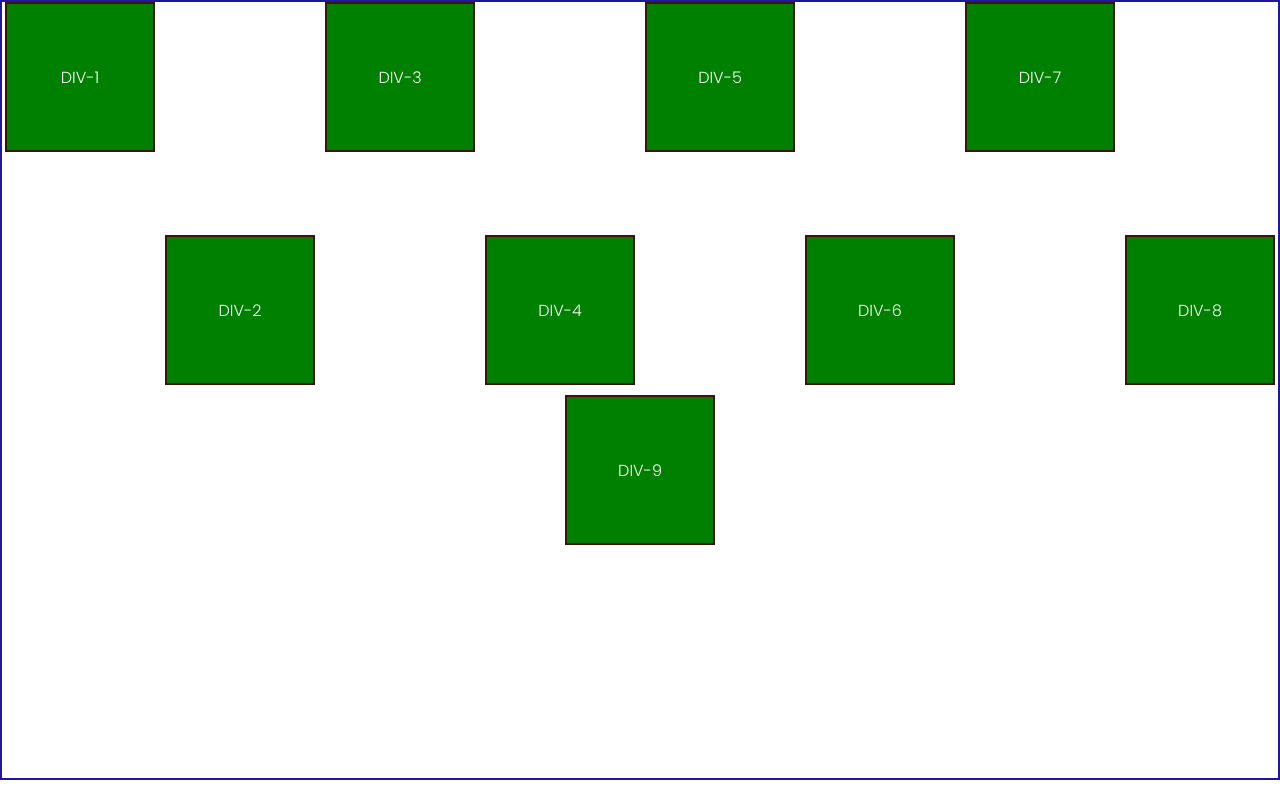
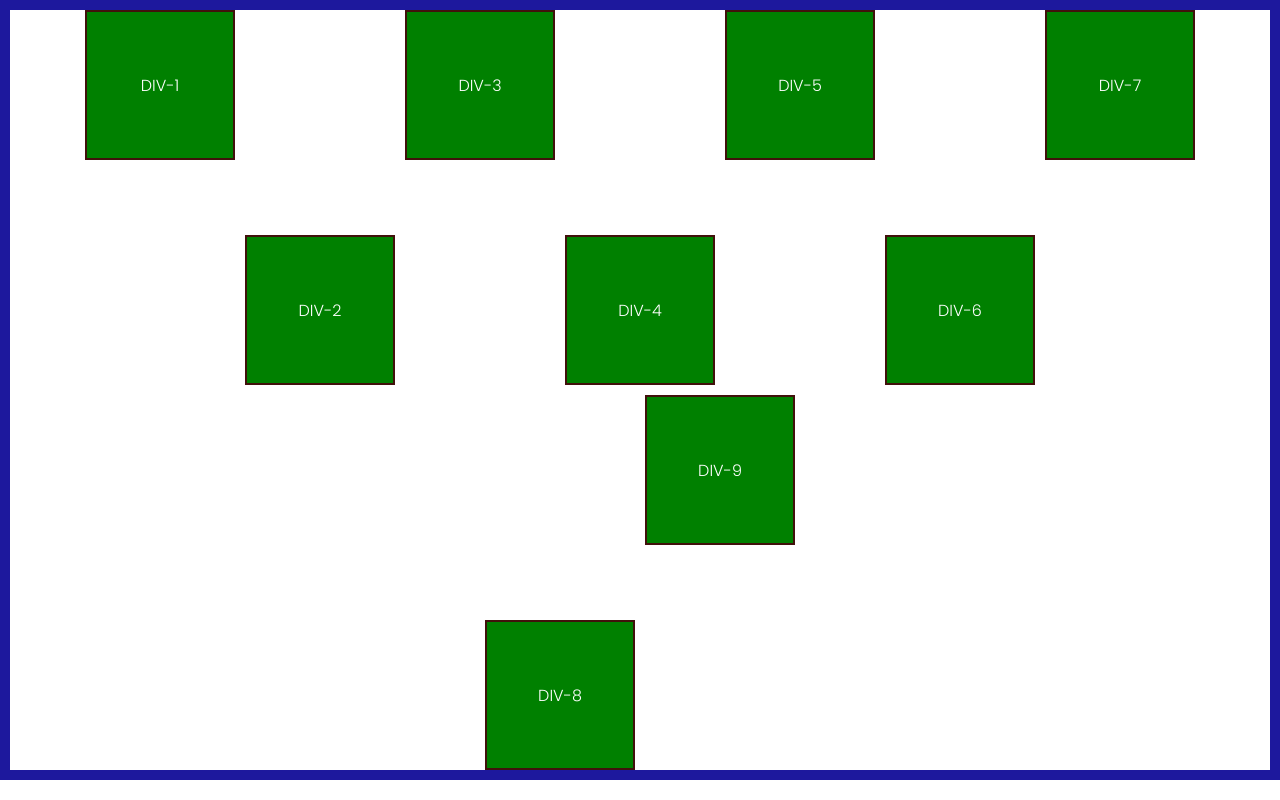
Before and after one commit to sauvikchatterjee07/HTML-CSS-JS-Notes, a plain HTML site: page flex-example.html in a window 1280 px wide. Drawn offline with Linux system fonts and the light colour scheme.

Commit message:
class 3 added

```diff
--- /dev/null
+++ b/JS-3/tempCodeRunnerFile.js
@@ -0,0 +1 @@
+username
--- a/flex-example.css
+++ b/flex-example.css
@@ -7,7 +7,7 @@
 }
 
 .container {
-  border: 2px solid rgb(29, 24, 157);
+  border: 10px solid rgb(29, 24, 157);
   height: 780px;
   display: flex;
   flex-wrap: wrap;
```
Also changed, not shown: JS-3/class1.js (added, +85 -0 lines).
